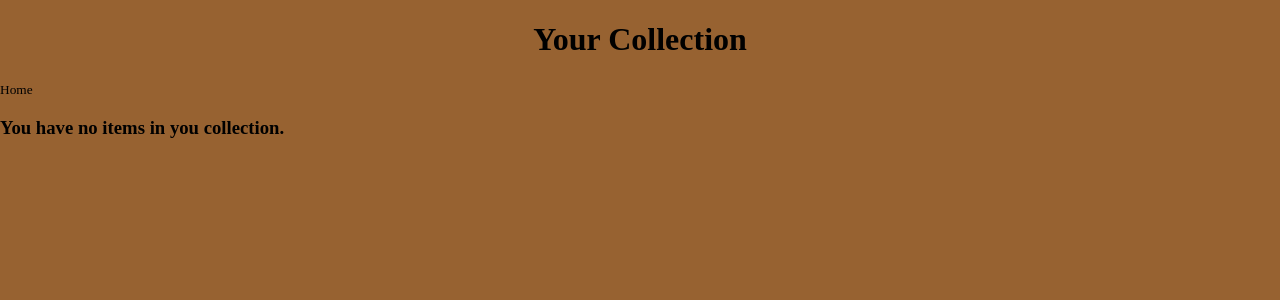
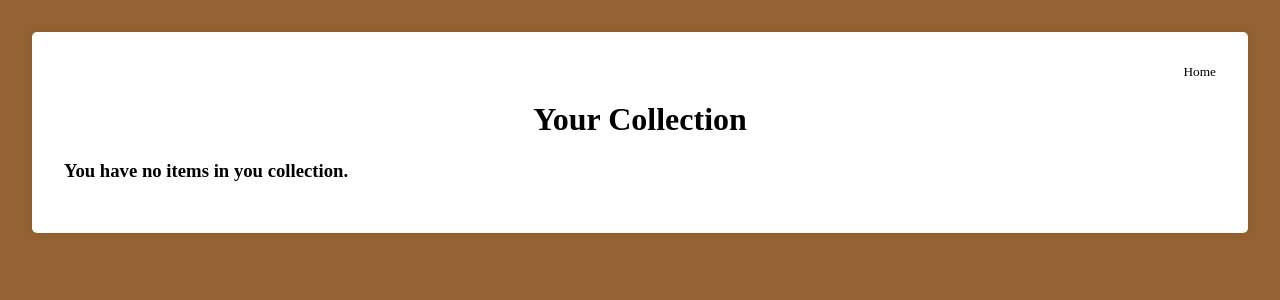
Before and after one commit to Andrew-25/exhibition-curator, a React (Create React App) app: page /collection in a window 1280 px wide. Shown: the top 300 px of the page. Built offline with nearby package versions, Linux system fonts and the light colour scheme.

Commit message:
basic css outline

```diff
--- /dev/null
+++ b/src/components/Collection.css
@@ -0,0 +1,7 @@
+.collection {
+    background-color: white;
+    margin: 2rem;
+    padding: 2rem;
+    border-radius: 5px;
+    box-shadow: 0 0 10px rgba(0, 0, 0, 0.1);
+}
--- a/src/components/Collection.jsx
+++ b/src/components/Collection.jsx
@@ -2,6 +2,7 @@ import { useContext, useEffect, useState } from "react";
 import { useNavigate } from "react-router-dom";
 import { CollectionContext } from "../CollectionContext";
 import Result from "./Result";
+import './Collection.css'
 
 const Collection = () => {
     let navigate = useNavigate()
@@ -14,17 +15,21 @@ const Collection = () => {
 
     if (yourCollection.length === 0) {
         return (
-            <div>
+            <div className="collection">
+                <div className="nav">
+                    <button onClick={() => navigate('/')}>Home</button>
+                </div>
                 <h1>Your Collection</h1>
-                <button onClick={() => navigate('/')}>Home</button>
                 <h3>You have no items in you collection.</h3>
             </div>
         )
     } else {
         return (
-            <div>
+            <div className="collection">
+                <div className="nav">
+                    <button onClick={() => navigate('/')}>Home</button>
+                </div>
                 <h1>Your Collection</h1>
-                <button onClick={() => navigate('/')}>Home</button>
                 <ul>
                     {yourCollection.map((res) => {
                         return <Result result={res} listKey={res.id} key={res.id} yourCollection={yourCollection} setYourCollection={setYourCollection}/>
--- /dev/null
+++ b/src/components/Result.css
@@ -0,0 +1,5 @@
+.result {
+    background-color: rgb(142, 39, 39);
+    margin: 2rem;
+    padding: 2rem;
+}
--- a/src/components/Result.jsx
+++ b/src/components/Result.jsx
@@ -1,5 +1,6 @@
 import { useContext, useEffect, useState } from "react";
 import { CollectionContext } from "../CollectionContext";
+import './Result.css'
 
 const Result = ({result, listKey, yourCollection, setYourCollection}) => {
     const [resDetails, setResDetails] = useState({})
@@ -56,7 +57,7 @@ const Result = ({result, listKey, yourCollection, setYourCollection}) => {
     }
 
     return (
-        <li key={listKey}>
+        <li key={listKey} className="result">
             <h3>{resDetails.title}</h3>
             <p>{resDetails.description}</p>
             <p>{resDetails.museum}</p>
```
